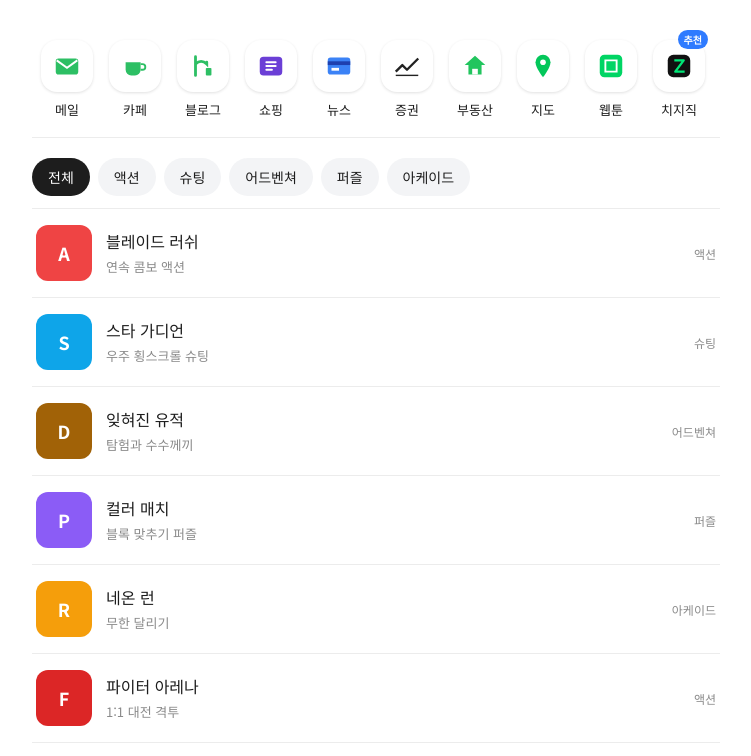
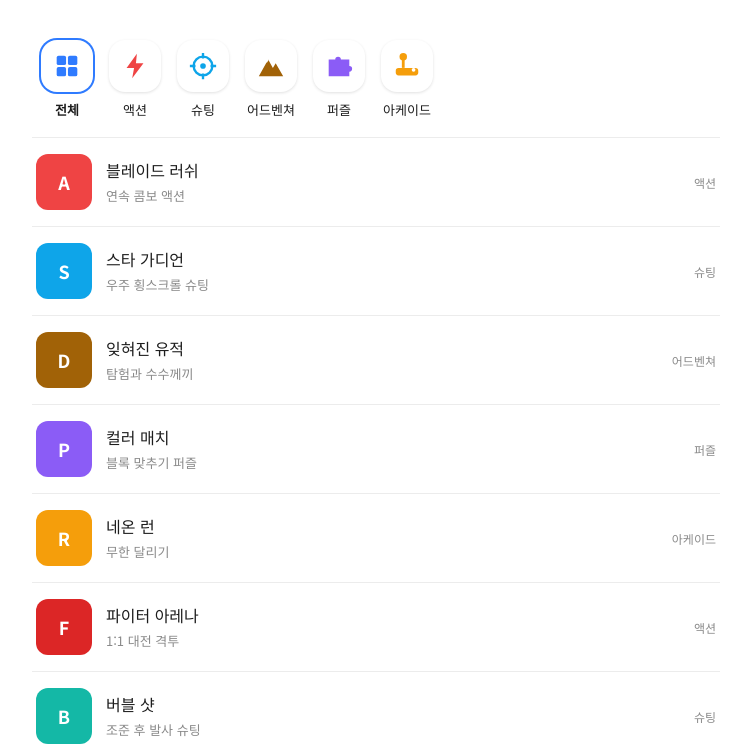
Before and after one commit to jinee-kim/a_command, a plain HTML site: page menu-clone.html in a window 1280 px wide. Both pictures are taken after a click on the tab "전체". Shown: the top 756 px of the page, without its empty margins (264-1015 px from the left). Drawn offline with Linux system fonts and the light colour scheme.

Commit message:
refactor: 메뉴 클론코딩 레이아웃을 장르 메뉴로 재구성
상단 아이콘 메뉴를 게임 장르 필터로 바꾸고, 하단 카테고리 칩 줄을 제거했다.

Co-Authored-By: Claude Haiku 5.5 <noreply@anthropic.com>

```diff
--- a/menu-clone.html
+++ b/menu-clone.html
@@ -3,7 +3,7 @@
 <head>
 <meta charset="utf-8">
 <meta name="viewport" content="width=device-width, initial-scale=1">
-<title>서비스 메뉴 & 게임 카테고리</title>
+<title>게임 장르 메뉴 & 게임 목록</title>
 <link rel="preconnect" href="https://fonts.googleapis.com">
 <link rel="preconnect" href="https://fonts.gstatic.com" crossorigin>
 <link href="https://fonts.googleapis.com/css2?family=Noto+Sans+KR:wght@400;500;700&display=swap" rel="stylesheet">
@@ -14,9 +14,7 @@
     --muted: #8a8a8a;
     --line: #ececec;
     --chip-bg: #f3f4f6;
-    --chip-active: #1d1d1d;
-    --chip-active-fg: #ffffff;
-    --badge: #2f7bff;
+    --accent: #2f7bff;
   }
   @media (prefers-color-scheme: dark) {
     :root:not([data-theme="light"]) {
@@ -25,13 +23,10 @@
       --muted: #9a9a9a;
       --line: #2a2a2a;
       --chip-bg: #1f1f1f;
-      --chip-active: #f2f2f2;
-      --chip-active-fg: #121212;
     }
   }
   :root[data-theme="dark"] {
-    --bg: #121212; --fg: #f2f2f2; --muted: #9a9a9a; --line: #2a2a2a;
-    --chip-bg: #1f1f1f; --chip-active: #f2f2f2; --chip-active-fg: #121212;
+    --bg: #121212; --fg: #f2f2f2; --muted: #9a9a9a; --line: #2a2a2a; --chip-bg: #1f1f1f;
   }
 
   * { box-sizing: border-box; margin: 0; padding: 0; }
@@ -44,8 +39,8 @@
   }
   .wrap { max-width: 720px; margin: 0 auto; padding: 24px 16px 48px; }
 
-  /* ---------- 상단 서비스 아이콘 메뉴 ---------- */
-  .services {
+  /* ---------- 상단 장르 메뉴 (네이버 스타일 아이콘 줄) ---------- */
+  .genres {
     display: flex;
     gap: 6px;
     overflow-x: auto;
@@ -53,25 +48,29 @@
     scrollbar-width: none;
     border-bottom: 1px solid var(--line);
   }
-  .services::-webkit-scrollbar { display: none; }
+  .genres::-webkit-scrollbar { display: none; }
 
-  .svc {
+  .genre {
     flex: 0 0 auto;
     width: 62px;
     display: flex;
     flex-direction: column;
     align-items: center;
     gap: 8px;
-    text-decoration: none;
+    border: 0;
+    background: none;
     color: var(--fg);
+    font: inherit;
     font-size: 13px;
-    position: relative;
     padding: 4px 0;
     border-radius: 12px;
+    cursor: pointer;
     transition: background .2s ease;
   }
-  .svc:hover { background: var(--chip-bg); }
-  .svc:focus-visible { outline: 2px solid var(--badge); outline-offset: 2px; }
+  .genre:hover { background: var(--chip-bg); }
+  .genre:focus-visible { outline: 2px solid var(--accent); outline-offset: 2px; }
+  .genre[aria-selected="true"] .label { font-weight: 700; }
+  .genre[aria-selected="true"] .ico { box-shadow: 0 0 0 2px var(--accent); }
 
   .ico {
     width: 52px;
@@ -84,44 +83,8 @@
   }
   .ico svg { width: 30px; height: 30px; }
 
-  .badge {
-    position: absolute;
-    top: -6px;
-    right: 2px;
-    background: var(--badge);
-    color: #fff;
-    font-size: 10px;
-    font-weight: 700;
-    padding: 2px 6px;
-    border-radius: 999px;
-  }
-
-  /* ---------- 카테고리 필터 ---------- */
-  .cats {
-    display: flex;
-    gap: 8px;
-    overflow-x: auto;
-    padding: 20px 0 12px;
-    scrollbar-width: none;
-  }
-  .cats::-webkit-scrollbar { display: none; }
-  .chip {
-    flex: 0 0 auto;
-    border: 0;
-    background: var(--chip-bg);
-    color: var(--fg);
-    font: inherit;
-    font-size: 14px;
-    padding: 9px 16px;
-    border-radius: 999px;
-    cursor: pointer;
-    transition: background .2s ease, color .2s ease;
-  }
-  .chip[aria-selected="true"] { background: var(--chip-active); color: var(--chip-active-fg); }
-  .chip:focus-visible { outline: 2px solid var(--badge); outline-offset: 2px; }
-
   /* ---------- 리스트 ---------- */
-  .list { list-style: none; border-top: 1px solid var(--line); }
+  .list { list-style: none; }
   .item {
     display: flex;
     align-items: center;
@@ -146,7 +109,7 @@
   .empty { padding: 40px 0; text-align: center; color: var(--muted); display: none; }
 
   @media (max-width: 480px) {
-    .svc { width: 58px; }
+    .genre { width: 58px; }
     .ico { width: 48px; height: 48px; }
   }
 </style>
@@ -154,27 +117,32 @@
 <body>
 <div class="wrap">
 
-  <nav class="services" aria-label="서비스 메뉴">
-    <a class="svc" href="#"><span class="ico"><svg viewBox="0 0 32 32"><rect x="4" y="8" width="24" height="17" rx="3" fill="#2dbf64"/><path d="M5 10l11 8 11-8" stroke="#fff" stroke-width="2" fill="none"/></svg></span>메일</a>
-    <a class="svc" href="#"><span class="ico"><svg viewBox="0 0 32 32"><path d="M6 12h16v8a6 6 0 0 1-6 6h-4a6 6 0 0 1-6-6z" fill="#2dbf64"/><path d="M22 14h2a3 3 0 0 1 0 6h-2" stroke="#2dbf64" stroke-width="2" fill="none"/></svg></span>카페</a>
-    <a class="svc" href="#"><span class="ico"><svg viewBox="0 0 32 32"><path d="M8 6v20M8 14c4-4 8-4 12 0v-2" stroke="#2dbf64" stroke-width="3" fill="none" stroke-linecap="round"/><rect x="19" y="18" width="6" height="8" rx="1" fill="#2dbf64"/></svg></span>블로그</a>
-    <a class="svc" href="#"><span class="ico"><svg viewBox="0 0 32 32"><rect x="4" y="6" width="24" height="20" rx="4" fill="#6b3fd6"/><path d="M11 12h10M11 16h10M11 20h6" stroke="#fff" stroke-width="2" stroke-linecap="round"/></svg></span>쇼핑</a>
-    <a class="svc" href="#"><span class="ico"><svg viewBox="0 0 32 32"><rect x="4" y="7" width="24" height="18" rx="3" fill="#3b82f6"/><rect x="4" y="11" width="24" height="4" fill="#1e40af"/><rect x="8" y="18" width="8" height="3" fill="#fff"/></svg></span>뉴스</a>
-    <a class="svc" href="#"><span class="ico"><svg viewBox="0 0 32 32"><path d="M4 22l7-7 5 5 12-12" stroke="#222" stroke-width="2.5" fill="none" stroke-linejoin="round"/><path d="M4 26h24" stroke="#222" stroke-width="1.5"/></svg></span>증권</a>
-    <a class="svc" href="#"><span class="ico"><svg viewBox="0 0 32 32"><path d="M16 5l11 10h-4v10h-14v-10h-4z" fill="#22c55e"/><rect x="13" y="19" width="6" height="6" fill="#fff"/></svg></span>부동산</a>
-    <a class="svc" href="#"><span class="ico"><svg viewBox="0 0 32 32"><path d="M16 4a8 8 0 0 0-8 8c0 6 8 16 8 16s8-10 8-16a8 8 0 0 0-8-8z" fill="#03c75a"/><circle cx="16" cy="12" r="3" fill="#fff"/></svg></span>지도</a>
-    <a class="svc" href="#"><span class="ico"><svg viewBox="0 0 32 32"><rect x="4" y="4" width="24" height="24" rx="5" fill="#00d564"/><path d="M10 10h12v12H10z" fill="none" stroke="#fff" stroke-width="2"/></svg></span>웹툰</a>
-    <a class="svc" href="#"><span class="badge">추천</span><span class="ico"><svg viewBox="0 0 32 32"><rect x="4" y="4" width="24" height="24" rx="6" fill="#111"/><path d="M11 10h10l-9 12h10" stroke="#00e676" stroke-width="2.5" fill="none" stroke-linejoin="round"/></svg></span>치지직</a>
+  <nav class="genres" role="tablist" aria-label="게임 장르">
+    <button class="genre" role="tab" aria-selected="true" data-cat="전체">
+      <span class="ico"><svg viewBox="0 0 32 32"><rect x="5" y="5" width="10" height="10" rx="2" fill="#2f7bff"/><rect x="17" y="5" width="10" height="10" rx="2" fill="#2f7bff"/><rect x="5" y="17" width="10" height="10" rx="2" fill="#2f7bff"/><rect x="17" y="17" width="10" height="10" rx="2" fill="#2f7bff"/></svg></span>
+      <span class="label">전체</span>
+    </button>
+    <button class="genre" role="tab" aria-selected="false" data-cat="액션">
+      <span class="ico"><svg viewBox="0 0 32 32"><path d="M18 3L7 18h8l-2 11 12-16h-8z" fill="#ef4444"/></svg></span>
+      <span class="label">액션</span>
+    </button>
+    <button class="genre" role="tab" aria-selected="false" data-cat="슈팅">
+      <span class="ico"><svg viewBox="0 0 32 32"><circle cx="16" cy="16" r="10" fill="none" stroke="#0ea5e9" stroke-width="2.5"/><circle cx="16" cy="16" r="3" fill="#0ea5e9"/><path d="M16 2v6M16 24v6M2 16h6M24 16h6" stroke="#0ea5e9" stroke-width="2.5"/></svg></span>
+      <span class="label">슈팅</span>
+    </button>
+    <button class="genre" role="tab" aria-selected="false" data-cat="어드벤쳐">
+      <span class="ico"><svg viewBox="0 0 32 32"><path d="M3 27L13 9l5 9 3-5 8 14z" fill="#a16207"/><path d="M13 9l-2 3" stroke="#fff" stroke-width="1.5"/></svg></span>
+      <span class="label">어드벤쳐</span>
+    </button>
+    <button class="genre" role="tab" aria-selected="false" data-cat="퍼즐">
+      <span class="ico"><svg viewBox="0 0 32 32"><path d="M5 9h7a3 3 0 1 1 6 0h9v7a3 3 0 1 1 0 6v5H5z" fill="#8b5cf6"/></svg></span>
+      <span class="label">퍼즐</span>
+    </button>
+    <button class="genre" role="tab" aria-selected="false" data-cat="아케이드">
+      <span class="ico"><svg viewBox="0 0 32 32"><rect x="4" y="18" width="24" height="8" rx="3" fill="#f59e0b"/><path d="M12 18V8" stroke="#f59e0b" stroke-width="3"/><circle cx="12" cy="6" r="4" fill="#f59e0b"/><circle cx="23" cy="20" r="2" fill="#fff"/></svg></span>
+      <span class="label">아케이드</span>
+    </button>
   </nav>
-
-  <div class="cats" role="tablist" aria-label="게임 카테고리">
-    <button class="chip" role="tab" aria-selected="true" data-cat="전체">전체</button>
-    <button class="chip" role="tab" aria-selected="false" data-cat="액션">액션</button>
-    <button class="chip" role="tab" aria-selected="false" data-cat="슈팅">슈팅</button>
-    <button class="chip" role="tab" aria-selected="false" data-cat="어드벤쳐">어드벤쳐</button>
-    <button class="chip" role="tab" aria-selected="false" data-cat="퍼즐">퍼즐</button>
-    <button class="chip" role="tab" aria-selected="false" data-cat="아케이드">아케이드</button>
-  </div>
 
   <ul class="list" id="list">
     <li class="item" data-cat="액션"><div class="thumb" style="background:#ef4444">A</div><div class="meta"><strong>블레이드 러쉬</strong><span>연속 콤보 액션</span></div><span class="tag">액션</span></li>
@@ -186,12 +154,12 @@
     <li class="item" data-cat="슈팅"><div class="thumb" style="background:#14b8a6">B</div><div class="meta"><strong>버블 샷</strong><span>조준 후 발사 슈팅</span></div><span class="tag">슈팅</span></li>
     <li class="item" data-cat="퍼즐"><div class="thumb" style="background:#6366f1">W</div><div class="meta"><strong>워드 로직</strong><span>단어 조합 퍼즐</span></div><span class="tag">퍼즐</span></li>
   </ul>
-  <p class="empty" id="empty">해당 카테고리의 게임이 없습니다.</p>
+  <p class="empty" id="empty">해당 장르의 게임이 없습니다.</p>
 
 </div>
 
 <script>
-  const chips = document.querySelectorAll('.chip');
+  const genres = document.querySelectorAll('.genre');
   const items = document.querySelectorAll('#list .item');
   const empty = document.getElementById('empty');
 
@@ -205,11 +173,11 @@
     empty.style.display = shown === 0 ? 'block' : 'none';
   }
 
-  chips.forEach(chip => {
-    chip.addEventListener('click', () => {
-      chips.forEach(c => c.setAttribute('aria-selected', 'false'));
-      chip.setAttribute('aria-selected', 'true');
-      applyFilter(chip.dataset.cat);
+  genres.forEach(btn => {
+    btn.addEventListener('click', () => {
+      genres.forEach(b => b.setAttribute('aria-selected', 'false'));
+      btn.setAttribute('aria-selected', 'true');
+      applyFilter(btn.dataset.cat);
     });
   });
 </script>
```
